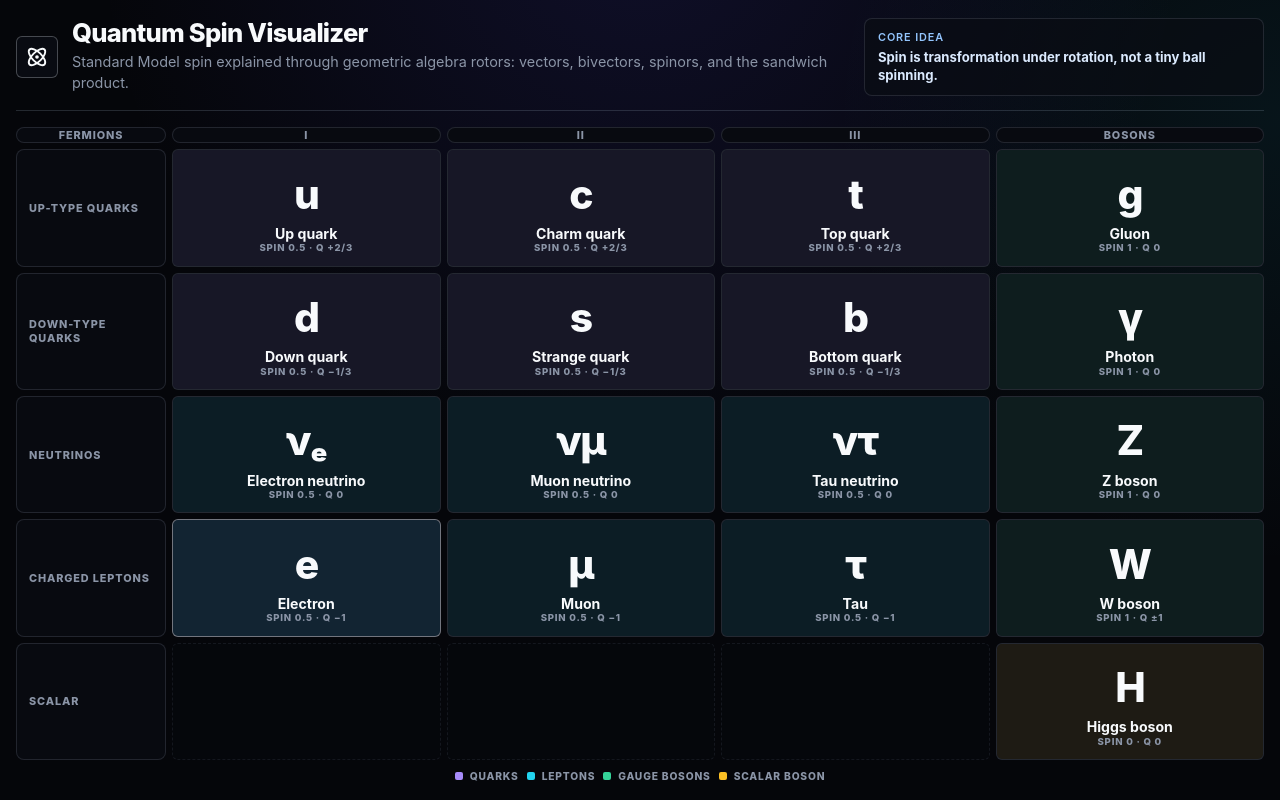
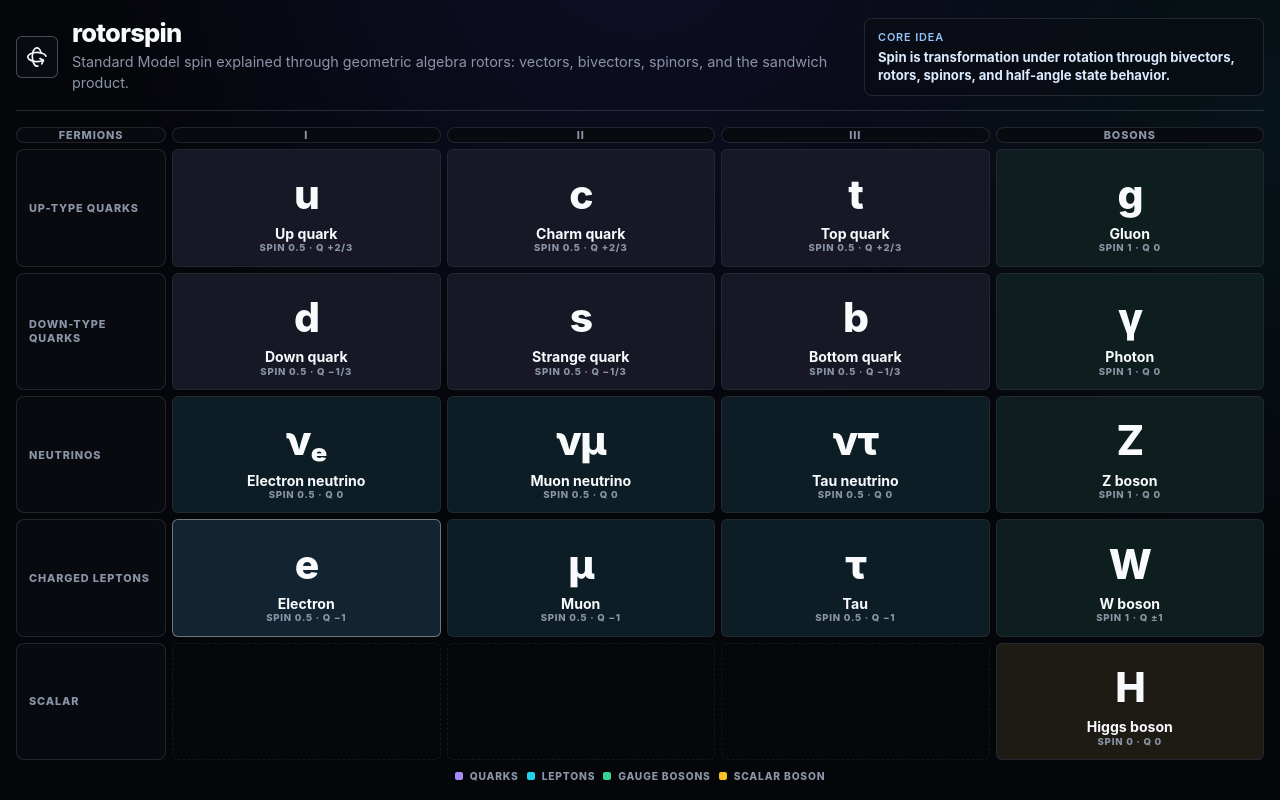
Before and after one commit to MSulSal/quantum-spin-visualizer, a React (Vite) app: page / in a window 1280 px wide. Built offline with nearby package versions, Linux system fonts and the light colour scheme.

Commit message:
Replace atom logo with rotor icon

```diff
--- a/src/App.tsx
+++ b/src/App.tsx
@@ -1,5 +1,5 @@
 import { useMemo, useState } from "react";
-import { Atom } from "lucide-react";
+import { Rotate3D } from "lucide-react";
 import { getParticleById, particles } from "./data/particles.ts";
 import { ParticlePage } from "./components/ParticlePage.tsx";
 import { StandardModelChart } from "./components/StandardModelChart.tsx";
@@ -41,12 +41,12 @@ export default function App() {
 		<main className="home-page">
 			<header className="home-header">
 				<div className="brand-lockup">
-					<div className="logo-mark">
-						<Atom size={22} />
+					<div className="logo-mark" aria-hidden="true">
+						<Rotate3D size={22} strokeWidth={1.8} />
 					</div>
 
 					<div>
-						<h1>Quantum Spin Visualizer</h1>
+						<h1>rotorspin</h1>
 						<p>
 							Standard Model spin explained through geometric
 							algebra rotors: vectors, bivectors, spinors, and the
@@ -58,8 +58,8 @@ export default function App() {
 				<div className="header-thesis">
 					<span>Core idea</span>
 					<strong>
-						Spin is transformation under rotation, not a tiny ball
-						spinning.
+						Spin is transformation under rotation through bivectors,
+						rotors, spinors, and half-angle state behavior.
 					</strong>
 				</div>
 			</header>
```
